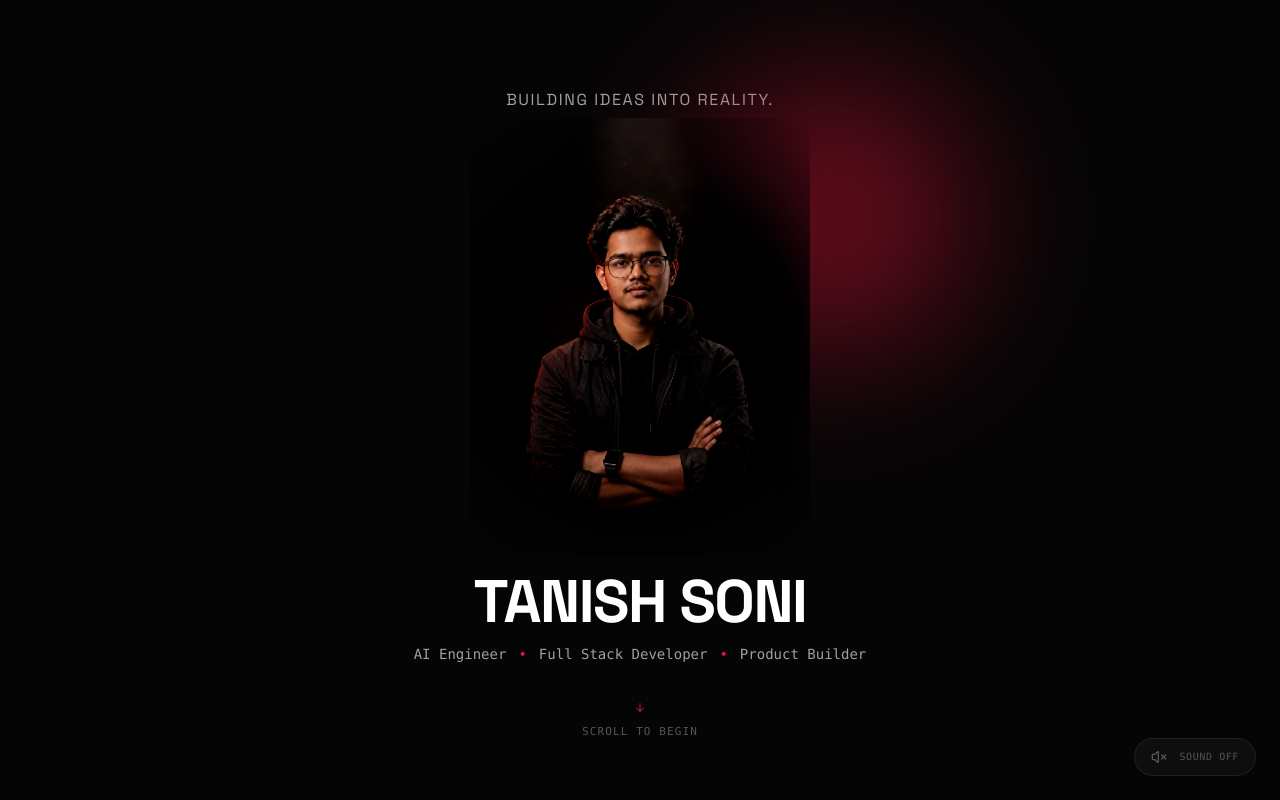
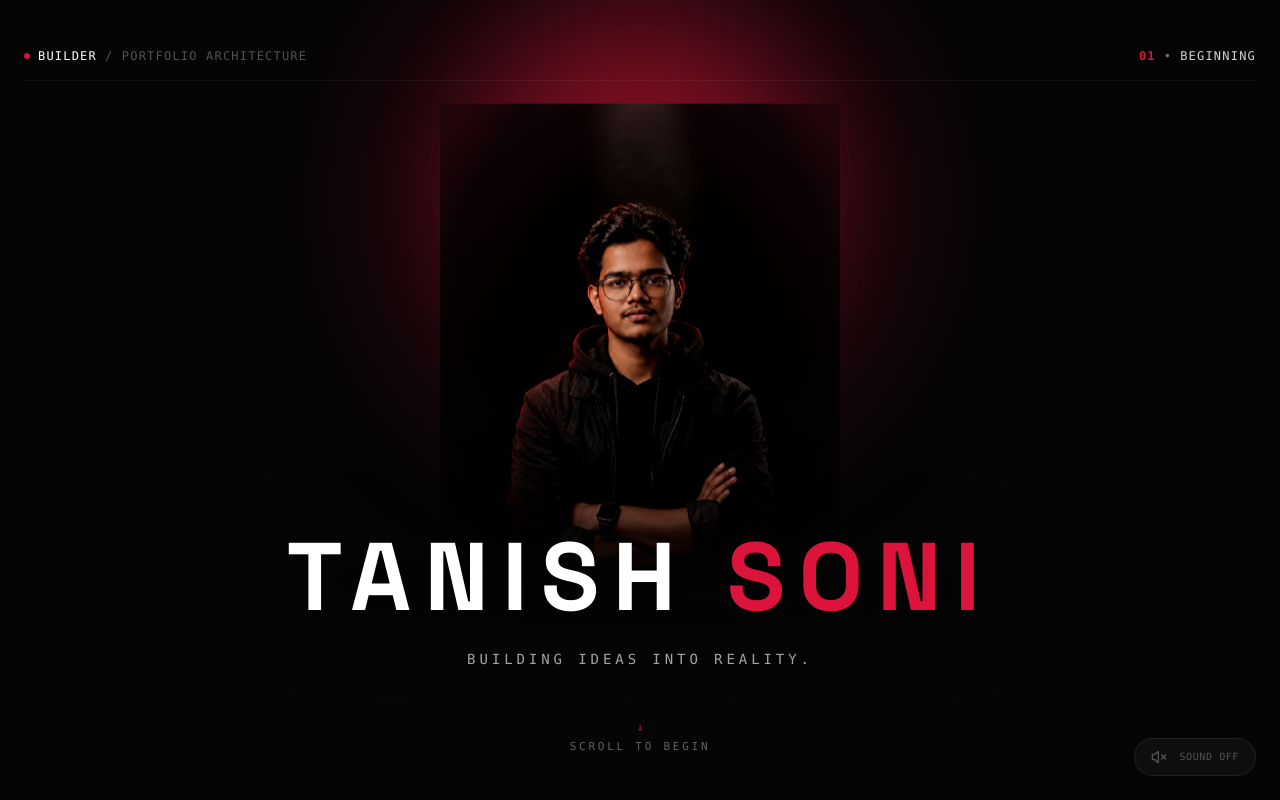
Before and after one commit to tanish1206/Portfolio_2, a Next.js app: page / in a window 1280 px wide. Shown: the top 800 px of the page. Built offline with nearby package versions, Linux system fonts and the light colour scheme.

Commit message:
herosection

```diff
--- a/src/app/globals.css
+++ b/src/app/globals.css
@@ -56,10 +56,16 @@ html, body {
   box-shadow: 0 8px 32px 0 rgba(220, 20, 60, 0.15);
 }
 
-/* Radial Vignette & Mask for Borderless Hero Portrait */
+/* Radial Feathered Mask & Vignette for Borderless Hero Portrait */
 .portrait-vignette-mask {
-  mask-image: radial-gradient(circle at center, rgba(0,0,0,1) 55%, rgba(0,0,0,0) 98%);
-  -webkit-mask-image: radial-gradient(circle at center, rgba(0,0,0,1) 55%, rgba(0,0,0,0) 98%);
+  mask-image: radial-gradient(ellipse at 50% 45%, rgba(0,0,0,1) 40%, rgba(0,0,0,0.85) 70%, rgba(0,0,0,0) 98%), linear-gradient(to bottom, rgba(0,0,0,1) 75%, rgba(0,0,0,0) 100%);
+  -webkit-mask-image: radial-gradient(ellipse at 50% 45%, rgba(0,0,0,1) 40%, rgba(0,0,0,0.85) 70%, rgba(0,0,0,0) 98%), linear-gradient(to bottom, rgba(0,0,0,1) 75%, rgba(0,0,0,0) 100%);
+  mask-composite: intersect;
+  -webkit-mask-composite: source-in;
+}
+
+.bg-radial-vignette {
+  background: radial-gradient(circle at 50% 40%, transparent 35%, rgba(5, 5, 5, 0.4) 65%, rgba(5, 5, 5, 0.95) 100%);
 }
 
 /* Glitch animation effects */
--- a/src/components/hero/HeroSection.tsx
+++ b/src/components/hero/HeroSection.tsx
@@ -7,69 +7,94 @@ import { IDENTITIES, Identity } from "@/data/identities";
 import { useCinematic } from "@/context/CinematicContext";
 
 export const HeroSection: React.FC = () => {
-  const [, setActiveIdentity] = useState<Identity>(IDENTITIES[0]);
+  const [activeIdentity, setActiveIdentity] = useState<Identity>(IDENTITIES[0]);
   const { phase } = useCinematic();
 
   const isTransitioning = phase !== "HERO_IDLE";
 
   return (
-    <section className="relative flex min-h-screen w-full flex-col items-center justify-between px-6 py-16 selection:bg-accent-crimson selection:text-white overflow-hidden bg-background">
-      {/* 1. Top Statement (Massive Negative Space Above) */}
+    <section className="relative flex min-h-screen w-full flex-col items-center justify-between px-6 py-8 md:py-12 selection:bg-accent-crimson selection:text-white overflow-hidden bg-[#050505]">
+      {/* 1. HUD Top Navigation / Metadata Header */}
+      <div className="z-20 w-full max-w-7xl flex items-center justify-between font-mono text-[11px] md:text-xs tracking-widest text-neutral-400 uppercase border-b border-white/5 pb-4">
+        {/* Left Side: Professional Role Anchor */}
         <motion.div
-        initial={{ opacity: 0, y: -10 }}
-        animate={{ opacity: isTransitioning ? 0 : 1, y: 0 }}
-        transition={{ duration: 1, delay: 0.2 }}
-        className="z-10 mt-6 text-center"
+          initial={{ opacity: 0, x: -15 }}
+          animate={{ opacity: isTransitioning ? 0 : 1, x: 0 }}
+          transition={{ duration: 0.8, delay: 0.2 }}
+          className="flex items-center space-x-2"
         >
-        <p className="font-space text-sm font-light tracking-widest text-text-secondary uppercase md:text-base">
-          Building ideas into reality.
-        </p>
+          <span className="inline-block h-1.5 w-1.5 rounded-full bg-accent-crimson animate-pulse" />
+          <span className="text-white font-medium">{activeIdentity.title}</span>
+          <span className="hidden sm:inline text-neutral-600">/ PORTFOLIO ARCHITECTURE</span>
         </motion.div>
 
-      {/* 2. Hero Portrait (Overhead Crimson Spotlight + Borderless Dark Vignette Blend) */}
+        {/* Right Side: Chapter Index Anchor */}
         <motion.div
-        initial={{ opacity: 0, scale: 0.96 }}
-        animate={{ opacity: isTransitioning && phase !== "HERO_FREEZE" && phase !== "HERO_PUSH" ? 0 : 1, scale: 1 }}
-        transition={{ duration: 1.2, delay: 0.4 }}
-        className="z-10 my-auto flex flex-col items-center justify-center"
+          initial={{ opacity: 0, x: 15 }}
+          animate={{ opacity: isTransitioning ? 0 : 1, x: 0 }}
+          transition={{ duration: 0.8, delay: 0.2 }}
+          className="flex items-center space-x-2"
+        >
+          <span className="text-accent-crimson font-semibold">01</span>
+          <span className="text-neutral-500">•</span>
+          <span className="text-neutral-300">BEGINNING</span>
+        </motion.div>
+      </div>
+
+      {/* 2. Main Composition: Overhead Spotlight + Portrait + Intersecting Title */}
+      <div className="z-10 relative my-auto flex flex-col items-center justify-center w-full max-w-5xl">
+        {/* Spotlit Borderless Portrait (45-50% Viewport Height) */}
+        <motion.div
+          initial={{ opacity: 0, scale: 0.95 }}
+          animate={{
+            opacity: isTransitioning && phase !== "HERO_FREEZE" && phase !== "HERO_PUSH" ? 0 : 1,
+            scale: 1,
+          }}
+          transition={{ duration: 1.2, delay: 0.3 }}
+          className="relative z-10"
         >
           <IdentityTransformer onIdentityChange={setActiveIdentity} />
         </motion.div>
 
-      {/* 3. Name & Core Disciplines */}
+        {/* Intersecting Name Heading (Overlaps Lower Portion of Portrait) */}
         <motion.div
-        initial={{ opacity: 0, y: 15 }}
+          initial={{ opacity: 0, y: 20 }}
           animate={{ opacity: isTransitioning ? 0 : 1, y: 0 }}
-        transition={{ duration: 1, delay: 0.6 }}
-        className="z-10 mb-8 flex flex-col items-center text-center space-y-3"
+          transition={{ duration: 1, delay: 0.5 }}
+          className="relative z-20 -mt-12 sm:-mt-16 md:-mt-20 lg:-mt-24 text-center pointer-events-none"
         >
-        <h1 className="font-space text-3xl font-bold tracking-tight text-white md:text-5xl lg:text-6xl">
-          TANISH SONI
+          <h1 className="font-space text-4xl sm:text-6xl md:text-7xl lg:text-8xl font-bold tracking-[0.14em] text-white uppercase drop-shadow-[0_10px_35px_rgba(0,0,0,0.9)]">
+            TANISH <span className="text-accent-crimson">SONI</span>
           </h1>
-
-        <div className="flex flex-col items-center space-y-1 font-mono text-xs text-text-secondary md:flex-row md:space-y-0 md:space-x-3 md:text-sm">
-          <span>AI Engineer</span>
-          <span className="hidden text-accent-crimson md:inline">•</span>
-          <span>Full Stack Developer</span>
-          <span className="hidden text-accent-crimson md:inline">•</span>
-          <span>Product Builder</span>
-        </div>
         </motion.div>
 
-      {/* 4. Bottom Scroll Cue */}
+        {/* Bottom Tagline */}
+        <motion.div
+          initial={{ opacity: 0, y: 10 }}
+          animate={{ opacity: isTransitioning ? 0 : 1, y: 0 }}
+          transition={{ duration: 1, delay: 0.7 }}
+          className="relative z-20 mt-4 md:mt-6 text-center"
+        >
+          <p className="font-mono text-xs md:text-sm font-light tracking-[0.28em] text-neutral-400 uppercase">
+            Building Ideas Into Reality.
+          </p>
+        </motion.div>
+      </div>
+
+      {/* 3. Subtle Scroll Cue (Slow Pulse Animation) */}
       <motion.div
         initial={{ opacity: 0 }}
         animate={{ opacity: isTransitioning ? 0 : 1 }}
-        transition={{ duration: 1, delay: 0.8 }}
-        className="z-10 flex flex-col items-center gap-2 text-center"
+        transition={{ duration: 1, delay: 0.9 }}
+        className="z-20 mt-auto flex flex-col items-center gap-1.5 text-center"
       >
         <motion.div
-          animate={{ y: [0, 5, 0] }}
-          transition={{ duration: 2.2, repeat: Infinity, ease: "easeInOut" }}
-          className="flex flex-col items-center space-y-2"
+          animate={{ opacity: [0.35, 1, 0.35], y: [0, 4, 0] }}
+          transition={{ duration: 2.5, repeat: Infinity, ease: "easeInOut" }}
+          className="flex flex-col items-center space-y-1"
         >
-          <span className="text-accent-crimson text-xs">↓</span>
-          <span className="font-mono text-[11px] tracking-widest text-text-muted uppercase">
+          <span className="text-accent-crimson text-xs font-mono">↓</span>
+          <span className="font-mono text-[10px] md:text-[11px] tracking-[0.25em] text-neutral-500 uppercase">
             Scroll to Begin
           </span>
         </motion.div>
--- a/src/components/hero/IdentityTransformer.tsx
+++ b/src/components/hero/IdentityTransformer.tsx
@@ -23,9 +23,13 @@ export const IdentityTransformer: React.FC<IdentityTransformerProps> = ({
   const currentIdentity = IDENTITIES[currentIndex];
 
   const isFreezing = phase === "HERO_FREEZE" || phase === "HERO_PUSH";
-  const isDissolving = phase === "PARTICLE_DISSOLVE" || phase === "FLY_THROUGH" || phase === "WORLD_ASSEMBLE" || phase === "WORLD_ACTIVE";
+  const isDissolving =
+    phase === "PARTICLE_DISSOLVE" ||
+    phase === "FLY_THROUGH" ||
+    phase === "WORLD_ASSEMBLE" ||
+    phase === "WORLD_ACTIVE";
 
-  // Mouse tilt tracking strictly limited to max 2.5 degrees for luxury feel
+  // Restrained cursor tracking: maximum 2 degrees movement for luxury feel
   const handleMouseMove = (e: React.MouseEvent<HTMLDivElement>) => {
     if (!containerRef.current || isFreezing || isDissolving) return;
     const rect = containerRef.current.getBoundingClientRect();
@@ -36,8 +40,8 @@ export const IdentityTransformer: React.FC<IdentityTransformerProps> = ({
     const offsetY = (e.clientY - centerY) / (rect.height / 2);
 
     setMouseOffset({
-      x: Math.max(-2.5, Math.min(2.5, offsetX * 2.5)),
-      y: Math.max(-2.5, Math.min(2.5, offsetY * 2.5)),
+      x: Math.max(-2, Math.min(2, offsetX * 2)),
+      y: Math.max(-2, Math.min(2, offsetY * 2)),
     });
   };
 
@@ -46,7 +50,7 @@ export const IdentityTransformer: React.FC<IdentityTransformerProps> = ({
     if (hoverTimerRef.current) clearInterval(hoverTimerRef.current);
   };
 
-  // Hover cycles identities: Builder -> Hackathon -> Full Stack -> AI -> Founder -> Builder
+  // Hover cycles identities every 3s automatically while hovered or on click
   const handleMouseEnter = () => {
     if (isFreezing || isDissolving) return;
     triggerTransformation();
@@ -54,7 +58,12 @@ export const IdentityTransformer: React.FC<IdentityTransformerProps> = ({
     if (hoverTimerRef.current) clearInterval(hoverTimerRef.current);
     hoverTimerRef.current = setInterval(() => {
       triggerTransformation();
-    }, 2800);
+    }, 3000);
+  };
+
+  const handleClick = () => {
+    if (isFreezing || isDissolving || isGlitching) return;
+    triggerTransformation();
   };
 
   const triggerTransformation = () => {
@@ -65,14 +74,18 @@ export const IdentityTransformer: React.FC<IdentityTransformerProps> = ({
         if (onIdentityChange) onIdentityChange(IDENTITIES[next]);
         return next;
       });
-    }, 400); // Mid-glitch image swap at 400ms
+    }, 400); // Mid-glitch image swap
 
     setTimeout(() => {
       setIsGlitching(false);
-    }, 1000); // 1.0s total transformation complete
+    }, 1000); // 1.0s complete transformation
   };
 
+  // Notify parent of initial identity on mount
   useEffect(() => {
+    if (onIdentityChange) {
+      onIdentityChange(IDENTITIES[0]);
+    }
     return () => {
       if (hoverTimerRef.current) clearInterval(hoverTimerRef.current);
     };
@@ -84,46 +97,51 @@ export const IdentityTransformer: React.FC<IdentityTransformerProps> = ({
       onMouseMove={handleMouseMove}
       onMouseEnter={handleMouseEnter}
       onMouseLeave={handleMouseLeave}
-      className="interactive-hover group relative flex cursor-pointer flex-col items-center justify-center"
+      onClick={handleClick}
+      className="interactive-hover group relative flex cursor-pointer flex-col items-center justify-center select-none"
     >
-      {/* Overhead Soft Focused Crimson Spotlight Glow */}
+      {/* Overhead Soft Focused Crimson Spotlight Beam */}
       <motion.div
-        className="pointer-events-none absolute -top-24 left-1/2 -translate-x-1/2 h-[380px] w-[380px] rounded-full blur-3xl opacity-40"
+        className="pointer-events-none absolute -top-36 left-1/2 -translate-x-1/2 h-[480px] w-[480px] rounded-full blur-[90px] opacity-50 z-0"
         style={{
-          background: `radial-gradient(circle at center, #FF1E40 0%, #DC143C 35%, transparent 70%)`,
+          background: `radial-gradient(circle at center, #FF1E40 0%, #DC143C 40%, rgba(220,20,60,0.1) 70%, transparent 85%)`,
         }}
         animate={{
-          scale: isDissolving ? 1.8 : isGlitching ? 1.15 : 1,
-          opacity: isDissolving ? 0 : 0.4,
+          scale: isDissolving ? 1.8 : isGlitching ? 1.2 : 1,
+          opacity: isDissolving ? 0 : 0.5,
+          x: mouseOffset.x * 4 - 240,
         }}
-        transition={{ duration: 0.8 }}
+        transition={{ duration: 0.8, ease: "easeOut" }}
       />
 
-      {/* Borderless Portrait Container with Micro-Breathing & Restrained 2-3° Tilt */}
+      {/* Atmospheric Haze Layer */}
+      <div className="pointer-events-none absolute -top-20 left-1/2 -translate-x-1/2 h-[350px] w-[350px] rounded-full blur-[60px] opacity-25 bg-gradient-to-b from-[#FF1E40] to-transparent z-0" />
+
+      {/* Borderless Portrait Container with Micro-Breathing & Restrained 2° Tilt */}
       <motion.div
-        className="portrait-vignette-mask relative h-[360px] w-[280px] overflow-hidden md:h-[440px] md:w-[340px]"
+        className="portrait-vignette-mask relative z-10 h-[380px] w-[290px] overflow-hidden md:h-[480px] md:w-[370px] lg:h-[520px] lg:w-[400px]"
         animate={{
           scale: isDissolving ? 1.25 : phase === "HERO_PUSH" ? 1.1 : 1,
           opacity: isDissolving ? 0 : 1,
-          y: isFreezing ? 0 : [0, -4, 0],
+          y: isFreezing ? 0 : [0, -6, 0],
           rotateX: mouseOffset.y * -1,
           rotateY: mouseOffset.x,
         }}
         transition={{
-          y: { duration: 4, repeat: Infinity, ease: "easeInOut" },
+          y: { duration: 5, repeat: Infinity, ease: "easeInOut" },
           scale: { duration: 0.8, ease: [0.16, 1, 0.3, 1] },
           opacity: { duration: 0.6 },
-          rotateX: { type: "spring", stiffness: 200, damping: 25 },
-          rotateY: { type: "spring", stiffness: 200, damping: 25 },
+          rotateX: { type: "spring", stiffness: 180, damping: 24 },
+          rotateY: { type: "spring", stiffness: 180, damping: 24 },
         }}
       >
         {/* Active Identity Image */}
         <AnimatePresence mode="wait">
           <motion.div
             key={currentIdentity.id}
-            initial={{ opacity: 0, scale: 1.03 }}
-            animate={{ opacity: 1, scale: 1 }}
-            exit={{ opacity: 0, scale: 0.97 }}
+            initial={{ opacity: 0, scale: 1.04, filter: "blur(4px)" }}
+            animate={{ opacity: 1, scale: 1, filter: "blur(0px)" }}
+            exit={{ opacity: 0, scale: 0.96, filter: "blur(4px)" }}
             transition={{ duration: 0.6, ease: [0.16, 1, 0.3, 1] }}
             className="absolute inset-0 h-full w-full"
           >
@@ -131,24 +149,38 @@ export const IdentityTransformer: React.FC<IdentityTransformerProps> = ({
               src={currentIdentity.image}
               alt={currentIdentity.title}
               fill
-              sizes="(max-width: 768px) 280px, 340px"
+              sizes="(max-width: 768px) 290px, (max-width: 1024px) 370px, 400px"
               priority
-              className="object-cover object-center filter contrast-[1.08] brightness-95"
+              className="object-cover object-top filter contrast-[1.1] brightness-[0.92] saturate-[0.95]"
             />
           </motion.div>
         </AnimatePresence>
 
-        {/* Cinematic Glitch Overlay in Deep Crimson / Charcoal */}
+        {/* Preload Next & Previous Identity Images */}
+        <div className="hidden">
+          {IDENTITIES.map((identity) => (
+            <Image
+              key={identity.id}
+              src={identity.image}
+              alt={identity.title}
+              width={400}
+              height={520}
+              priority={false}
+            />
+          ))}
+        </div>
+
+        {/* Cinematic Glitch Overlay in Crimson / Soft Charcoal */}
         {isGlitching && (
-          <div className="animate-glitch pointer-events-none absolute inset-0 z-20 overflow-hidden bg-accent-crimson/10 backdrop-blur-[2px]">
-            <div className="absolute inset-0 bg-[radial-gradient(#FF1E40_1px,transparent_1px)] [background-size:12px_12px] opacity-40" />
-            <div className="absolute top-1/3 h-[2px] w-full bg-white/70 shadow-[0_0_8px_#fff]" />
-            <div className="absolute top-2/3 h-[1px] w-full bg-accent-crimson shadow-[0_0_8px_#DC143C]" />
+          <div className="animate-glitch pointer-events-none absolute inset-0 z-20 overflow-hidden bg-accent-crimson/15 backdrop-blur-[2px]">
+            <div className="absolute inset-0 bg-[radial-gradient(#FF1E40_1px,transparent_1px)] [background-size:10px_10px] opacity-50" />
+            <div className="absolute top-1/3 h-[2px] w-full bg-white/80 shadow-[0_0_12px_#fff]" />
+            <div className="absolute top-2/3 h-[1px] w-full bg-accent-crimson shadow-[0_0_10px_#DC143C]" />
           </div>
         )}
 
-        {/* Soft Feathered Vignette Overlay to blend seamlessly into darkness */}
-        <div className="pointer-events-none absolute inset-0 bg-radial-vignette opacity-90" />
+        {/* Soft Feathered Vignette & Light Wrap Overlay */}
+        <div className="pointer-events-none absolute inset-0 bg-radial-vignette opacity-95" />
       </motion.div>
     </div>
   );
```
Also changed, not shown: 1 other file (tests, documents, lock files or other folders). Lines whose indentation alone changed are shown as unchanged.
